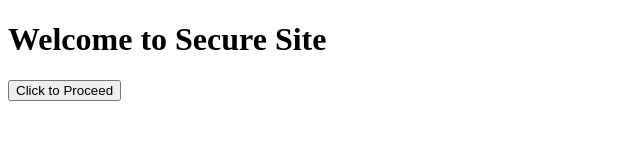
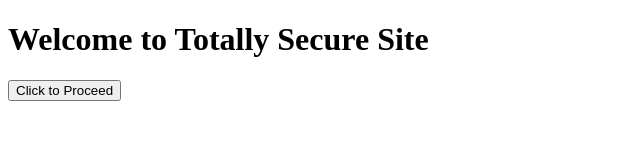
Before and after one commit to VrajPanchal/Sec-Eng-Final-Project, a website: page attack-Site/public/index.html in a window 1280 px wide. Shown: the whole page, without its empty margins (0-640 px from the left). Drawn offline with Linux system fonts and the light colour scheme.

Commit message:
Slight change to format

```diff
--- a/attack-Site/public/index.html
+++ b/attack-Site/public/index.html
@@ -4,7 +4,7 @@
     <title>Trusted Site</title>
 </head>
 <body>
-    <h1>Welcome to Secure Site</h1>
+    <h1>Welcome to Totally Secure Site</h1>
     <button onclick="stealData()">Click to Proceed</button>
     <p id="output"></p>
 
```
Also changed, not shown: example-Site/public/index.html (+1 -3 lines).
